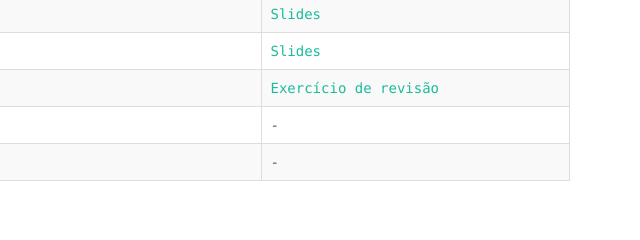
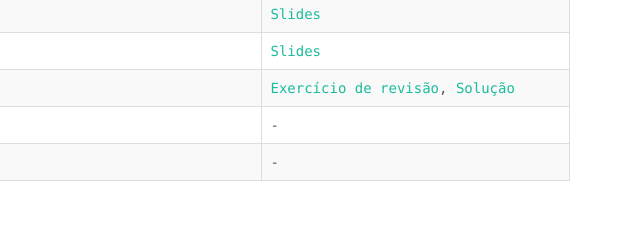
Before and after one commit to thiagov/thiagov.github.io, a plain HTML site: page ihc.html in a window 1280 px wide. Shown: the part 1476-1716 px from the top of the page, 640-1280 px from the left. Drawn offline with nearby package versions, Linux system fonts and the light colour scheme.

Commit message:
Adicionando solução revisão

```diff
--- a/ihc.html
+++ b/ihc.html
@@ -174,7 +174,7 @@
                         <tr>
                             <td>03/12</td>
                             <td><strong>Não haverá aula<!--Design de IHC (Cap. 7)--></strong></td>
-                            <td><a href="resources/ihc/revisao_prova2.pdf">Exercício de revisão</a><!--, <a href="resources/ihc/solucao_revisao_prova2.pdf">Solução</a>--></td>
+                            <td><a href="resources/ihc/revisao_prova2.pdf">Exercício de revisão</a>, <a href="resources/ihc/solucao_revisao_prova2.pdf">Solução</a></td>
                         </tr>
                         <tr>
                             <td>10/12</td>
```
